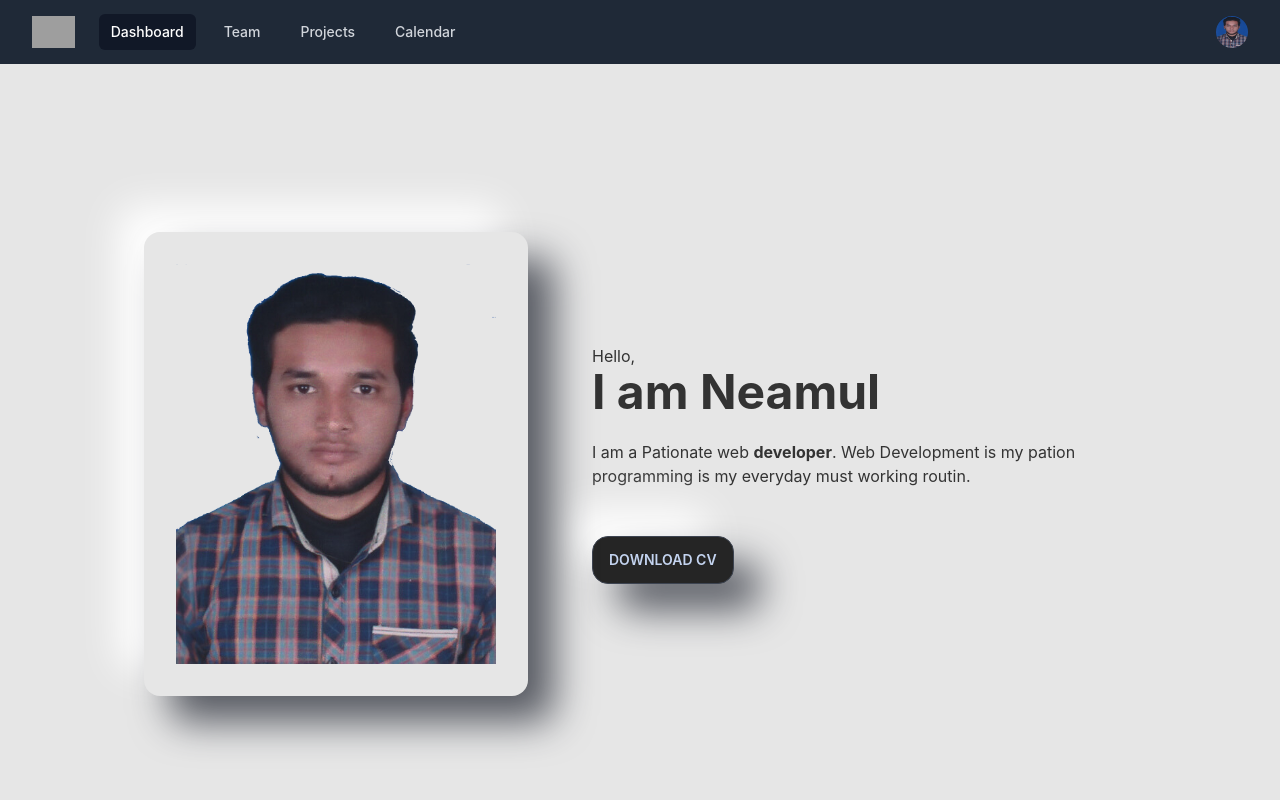
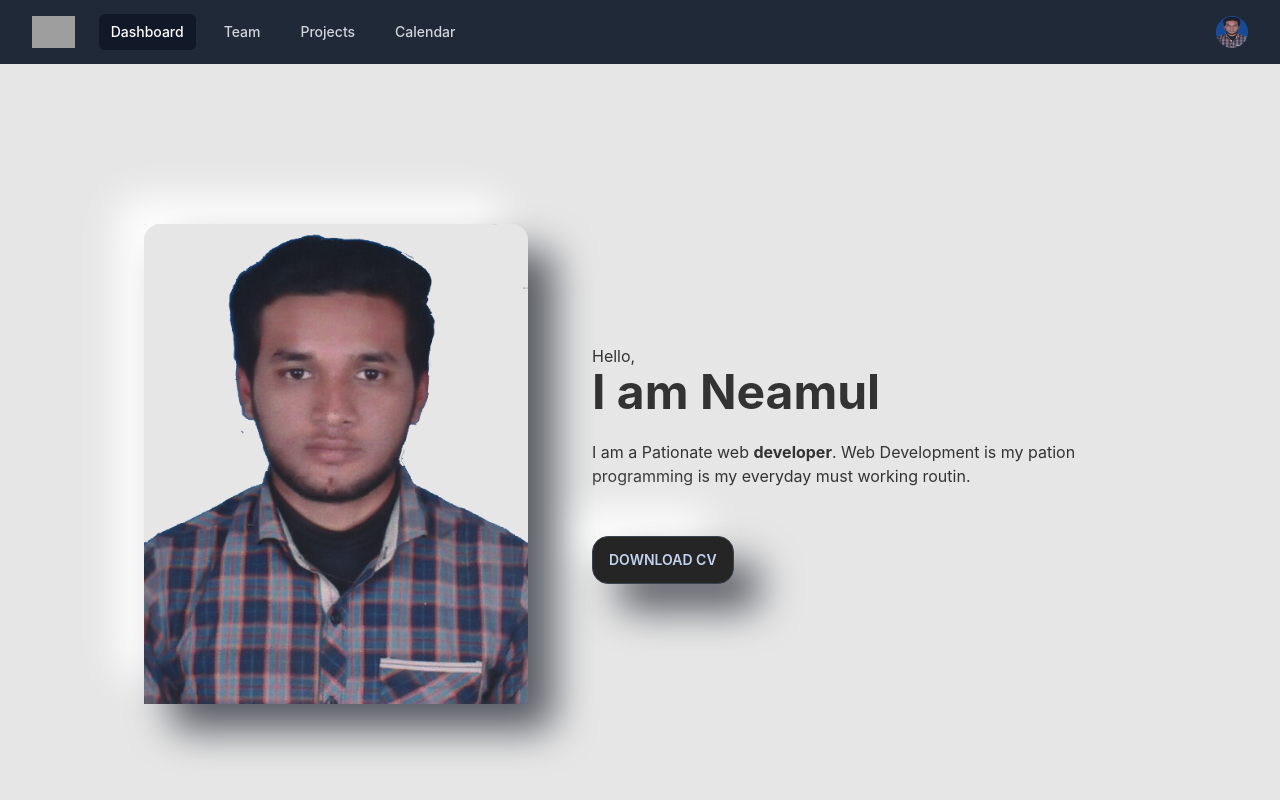
Before and after one commit to Neamul01/portfolio, a React (Create React App) app: page / in a window 1280 px wide. Shown: the top 800 px of the page. Built offline with nearby package versions, Linux system fonts and the light colour scheme; grey boxes are pictures that could not be loaded.

Commit message:
more effect added

```diff
--- a/src/components/Banner.js
+++ b/src/components/Banner.js
@@ -11,12 +11,12 @@ const Banner = () => {
                     <p class="py-6">
                         I am a Pationate web <span className="font-bold">developer</span>. Web Development is my pation programming is my everyday must working routin.
                     </p>
-                    <button className="btn bg-secondary custom-box-shadow mt-6 hover:italic hover:bg-gray-900">Download CV</button>
+                    <button className="btn bg-secondary custom-box-shadow mt-6 hover:italic hover:bg-primary transition-background-color 1s ease-out hover:border-none">Download CV</button>
                 </div>
-                <div class="card m-0 p-0 flex-shrink-0 w-full max-w-sm custom-box-shadow">
-                    <div class="card-body zom ">
-                        <img className='w-full' src="Noman.png" alt="Profile" />
-                    </div>
+                <div class="card m-0 p-0 flex-shrink-0 w-full hover:cursor-zoom-in max-w-sm custom-box-shadow  zom" >
+                    {/* <div class="card-body "> */}
+                    <img className='w-full' src="Noman.png" alt="Profile" />
+                    {/* </div> */}
                 </div>
             </div>
         </section >
--- a/src/components/style.css
+++ b/src/components/style.css
@@ -5,22 +5,33 @@
     box-shadow: 26px 26px 39px #585b63, -26px -26px 39px #ffffff;
 }
 
+.custom-animation {
+    transition: text-color 1s ease-in-out, background-color 1s ease-in-out;
+}
+
 .custom-animation:hover {
-    background: rgb(56, 56, 166);
+    background-color: rgb(56, 56, 166);
     color: rgb(255, 255, 255);
-    transition: 1s ease-in-out;
+
 }
 
 .custom-animation:hover p {
     color: rgb(255, 255, 255);
+    transition: 0.8s ease-in-out;
 }
 
 .custom-animation:hover h2 {
     color: rgb(255, 255, 255);
+    transition: 0.8s ease-in-out;
+}
+
+.zom {
+    transition: transform 1s ease-out, background-color 1s ease-out;
+    /* transition: background-color 1s ease-out; */
 }
 
 .zom:hover {
-    transform: scale(150%);
-    background: rgb(66, 142, 243);
-    transition: 1s ease-out;
+    transform: scale(120%);
+    background-color: rgb(66, 142, 243);
+    /* transition: scale(120%) 1s ease-in-out; */
 }
--- a/tailwind.config.js
+++ b/tailwind.config.js
@@ -4,7 +4,7 @@ module.exports = {
     themes: [
       {
         mytheme: {
-          primary: "#a991f7",
+          primary: "#3B82FC",
           secondary: "#252525a8",
           accent: "#37cdbe",
           neutral: "#3d4451",
```
